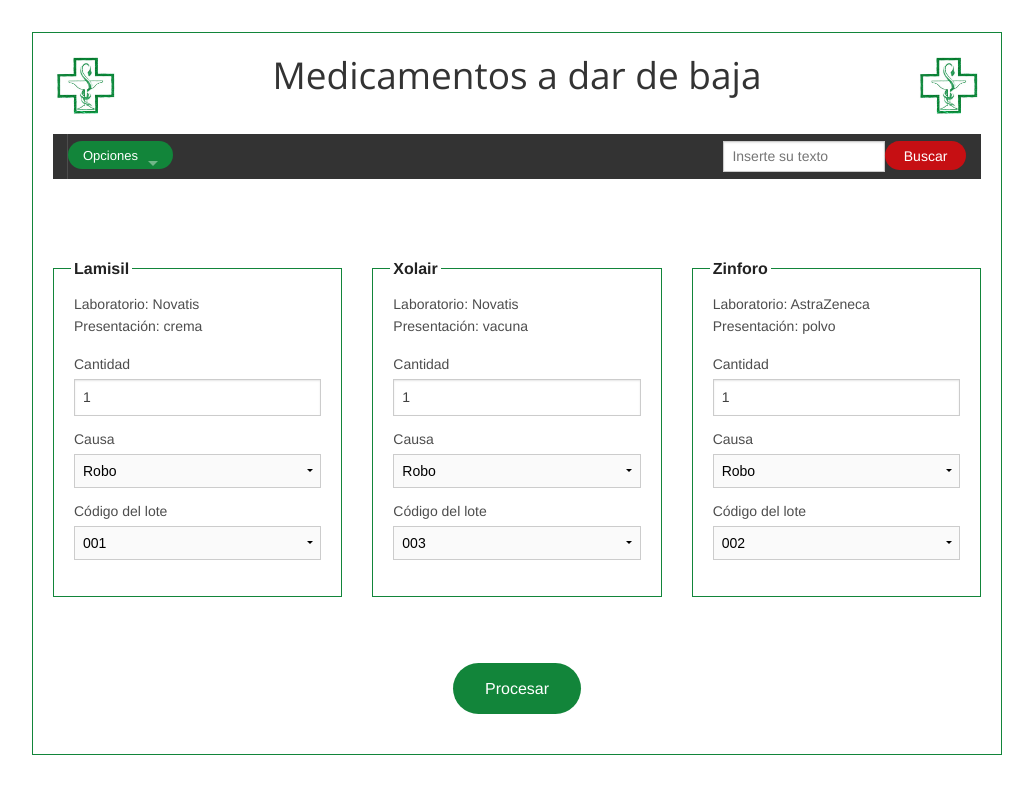
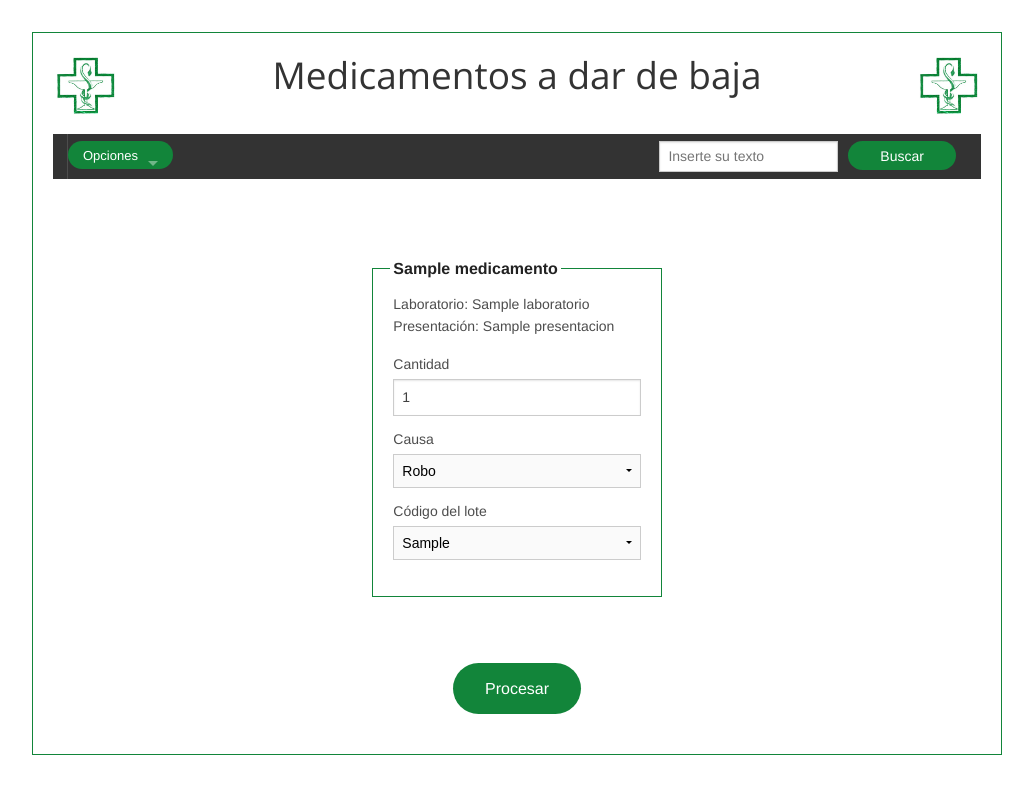
Before and after one commit to m0ises2/Desarrollo_web, a CodeIgniter app: template application/views/Ventas/baja.php in a window 1280 px wide. Shown: the whole page, without its empty margins (123-1156 px from the left). Run offline with CodeIgniter, Linux system fonts and the light colour scheme; the template is opened without the code that fills it: most values are stand-ins (such as "Sample title", 1, 10 or a date in 2020); some libraries are stand-ins or nearby versions.

Commit message:
Algunas cosas

```diff
--- a/application/views/Ventas/baja.php
+++ b/application/views/Ventas/baja.php
@@ -7,7 +7,7 @@
 		<meta charset="utf-8" />
 		<meta name="viewport" content="width=device-width, initial-scale=1.0" />
 		<title>Proyecto de Desarrollo Web</title>
-		<link rel="stylesheet" href="css/foundation.css" />
+		<link rel="stylesheet" href="<?php echo site_url().'/';?>assets/css/foundation.css" />
 		<script src="js/modernizr.js"></script>
 		<?php #require("template/header.php"); ?>
 
@@ -24,13 +24,13 @@
 
 					<div class="row">
 						<div class="large-2 medium-2 small-2 columns" align="left">
-							<img src="img/logo.png" width="50%" height="50%">
+							<img src="<?php echo site_url().'/';?>assets/img/logo.png" width="50%" height="50%">
 						</div>
 						<div class="large-8 medium-8 small-8 columns" align="center">
 							<h2>Medicamentos a dar de baja</h2>
 						</div>
 						<div class="large-2 medium-2 small-2 columns" align="right">
-							<img src="img/logo.png" width="50%" height="50%">
+							<img src="<?php echo site_url().'/';?>assets/img/logo.png" width="50%" height="50%">
 						</div>
 					</div>
 					<br>
@@ -42,11 +42,11 @@
 									<ul class="right">
 										<li class="has-form">
 											<div class="row collapse">
-												<div class="large-8 small-9 columns">
+												<div class="large-7 small-9 columns">
 													<input type="text" placeholder="Inserte su texto" style="height:31px;">
 												</div>
-												<div class="large-4 small-3 columns">
-													<a href="#" class="round alert button expand" style="color:white;">Buscar</a>
+												<div class="large-5 small-3 columns">
+													<a href="#" class="button radius round" style="color:white; background-color:#12853A;">Buscar</a>
 												</div>
 											</div>
 										</li>
@@ -56,11 +56,11 @@
 									<ul class="left">
 										<li class="divider" style="width:15px;"></li>
 										<li class="has-dropdown">
-											<a href="" class="round button expand" style="color:white; background-color:#12853A;">Opciones</a>
+											<a class="round button expand" style="color:white; background-color:#12853A;">Opciones</a>
 											<ul class="dropdown">
 												<li><label>Para los seleccionados</label></li>
-												<li><a href="">Dar de baja</a></li>
-												<li><a href="">Traspaso</a></li>
+												<li><a href='#'>Dar de baja</a></li>
+												<li><a href='#'>Traspaso</a></li>
 											</ul>
 										</li>
 									</ul>
@@ -77,17 +77,18 @@
 					<!--FIN DEL HEADER-->
 
 					<!--INICIO DEL CUERPO-->
+					<form method="POST" action=<?php site_url()?>/index.php/medicamento/eliminar>
 						<div class="row">
-						<div class="large-4 medium-6 small-12 columns">
+							<div class="small-4 small-centered columns">
 								<fieldset style="border-color:#12853A;">
-								<legend>Lamisil</legend>
-								<div class="row">
+									<legend><?php foreach ($medicamento->result() as $fila) {echo $fila->nombre;}?></legend>
+									<div class="row" >
 										<div class="large-12 medium-12 small-12 columns" align="left">
-										<label>Laboratorio: Novatis</label>
-										<label>Presentación: crema</label>
+											<label>Laboratorio: <?php echo $fila->laboratorio;?></label>
+											<label>Presentación: <?php echo $fila->presentacion;?></label>
 											<br>
 											<label>Cantidad</label>
-										<input type="text" name="cant1" value="1" required />
+											<input type="text" name="cant1" required pattern="[1-9]+" value="1" required />
 											<label>Causa</label>
 											<select name="causa1" required />
 												<option value="Robo">Robo</option>
@@ -99,69 +100,15 @@
 											</select>
 											<label>Código del lote</label>
 											<select name="cod_lote1" required />
-											<option value="001">001</option>
-											<option value="007">007</option>
-											<option value="017">017</option>
+
+												<?php foreach ($lote->result() as $Lote)
+												{
+													echo "<option value=" . $Lote->codigo_lote .">";
+													echo $Lote->codigo_lote. "</option>";
+												}?>
+
 											</select>
-									</div>
-								</div>
-							</fieldset>
-						</div>
-						<div class="large-4 medium-6 small-12 columns">
-							<fieldset style="border-color:#12853A;">
-								<legend>Xolair</legend>
-								<div class="row">
-									<div class="large-12 medium-12 small-12 columns" align="left">
-										<label>Laboratorio: Novatis</label>
-										<label>Presentación: vacuna</label>
-										<br>
-										<label>Cantidad</label>
-										<input type="text" name="cant2" value="1" required />
-										<label>Causa</label>
-										<select name="causa2" required />
-											<option value="Robo">Robo</option>
-											<option value="Perdida">Pérdida</option>
-											<option value="Apropiacion indebida">Apropiación indebida</option>
-											<option value="Destrucción">Destrucción</option>
-											<option value="Deterioro">Deterioro</option>
-											<option value="Otras causas">Otras causas</option>
-										</select>
-										<label>Código del lote</label>
-										<select name="cod_lote2" required />
-											<option value="003">003</option>
-											<option value="011">011</option>
-										</select>
-									</div>
-								</div>
-							</fieldset>
-						</div>
-						<div class="large-4 medium-6 small-12 columns">
-							<fieldset style="border-color:#12853A;">
-								<legend>Zinforo</legend>
-								<div class="row">
-									<div class="large-12 medium-12 small-12 columns" align="left">
-										<label>Laboratorio: AstraZeneca</label>
-										<label>Presentación: polvo</label>
-										<br>
-										<label>Cantidad</label>
-										<input type="text" name="cant3" value="1" required />
-										<label>Causa</label>
-										<select name="causa3" required />
-											<option value="Robo">Robo</option>
-											<option value="Perdida">Pérdida</option>
-											<option value="Apropiacion indebida">Apropiación indebida</option>
-											<option value="Destrucción">Destrucción</option>
-											<option value="Deterioro">Deterioro</option>
-											<option value="Otras causas">Otras causas</option>
-										</select>
-										<label>Código del lote</label>
-										<select name="cod_lote3" required />
-											<option value="002">002</option>
-											<option value="013">013</option>
-											<option value="019">019</option>
-											<option value="019">023</option>
-											<option value="019">030</option>
-										</select>
+											<input name = 'codigo' type='hidden' value="<?php echo $fila->codigo;?>">
 										</div>
 									</div>
 								</fieldset>
@@ -175,9 +122,8 @@
 								<input type="submit" class="round button" style="color:white; background-color:#12853A;" value="Procesar">
 							</div>
 						</div>
+					</form>
 					<!--FIN DEL CUERPO-->
-
-
 				</div>
 			</div>
 		</div>
```
Also changed, not shown: application/controllers/medicamento.php (added, +46 -0 lines), application/models/medicamento_model.php (+17 -0 lines), application/views/Ventas/vista_principal.php (+21 -18 lines), assets/img/pastilla.png (added). Lines whose indentation alone changed are shown as unchanged.
